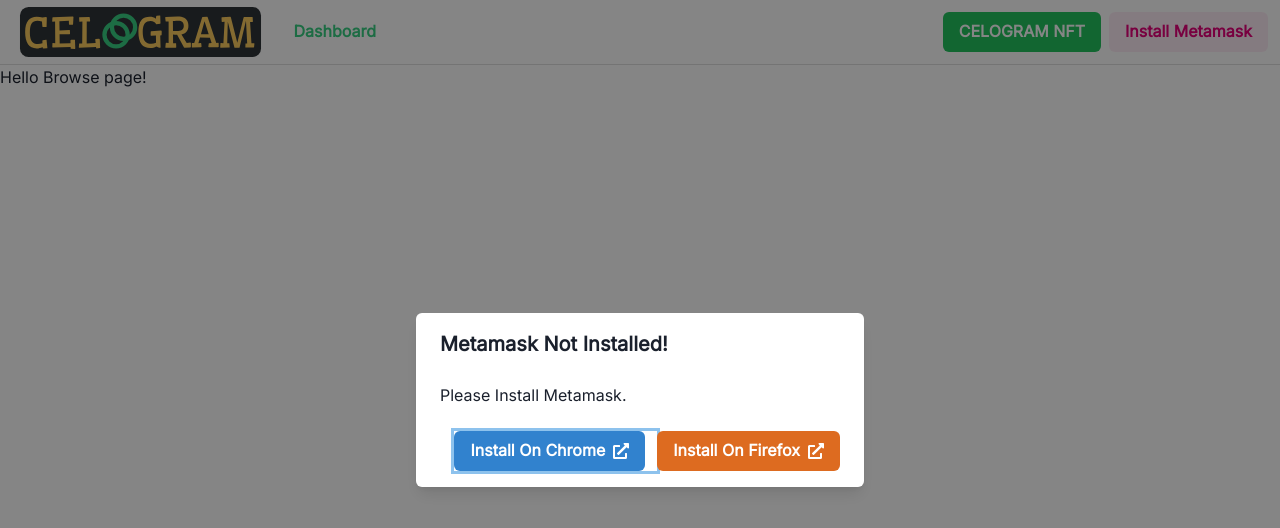
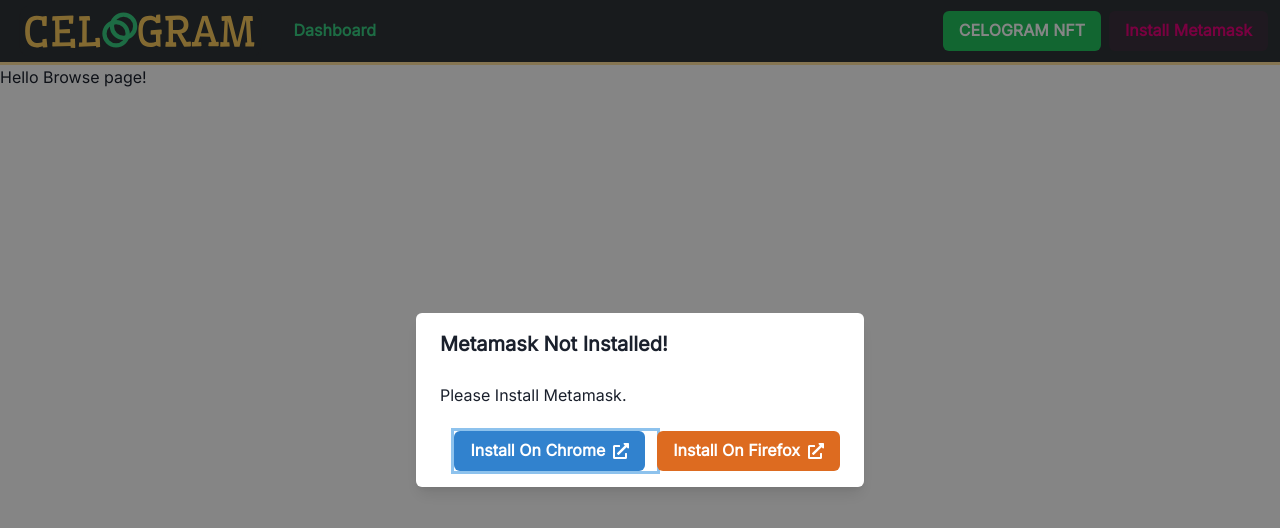
Before and after one commit to lopeselio/Celogram-CeloFellowship-21, a React (Create React App) app: page / in a window 1280 px wide. Shown: the top 528 px of the page. Built offline with nearby package versions, Linux system fonts and the light colour scheme.

Commit message:
fixed CSS

```diff
--- a/src/Components/Components.css
+++ b/src/Components/Components.css
@@ -1,12 +1,13 @@
 .Header{
     display: flex;
     flex-direction: row;
-    height: 65px;
+    height: 75px;
     max-height: 65px;
     padding: 16px;
     align-items: center;
     justify-content: space-between;
-    border-bottom: 1px solid #ddd;
+    border-bottom: 3px solid #FEE09D;
+    background-color:#2E3337;
 }
 .headercomp{
     display: flex;
```
Also changed, not shown: 1 other file (tests, documents, lock files or other folders).
